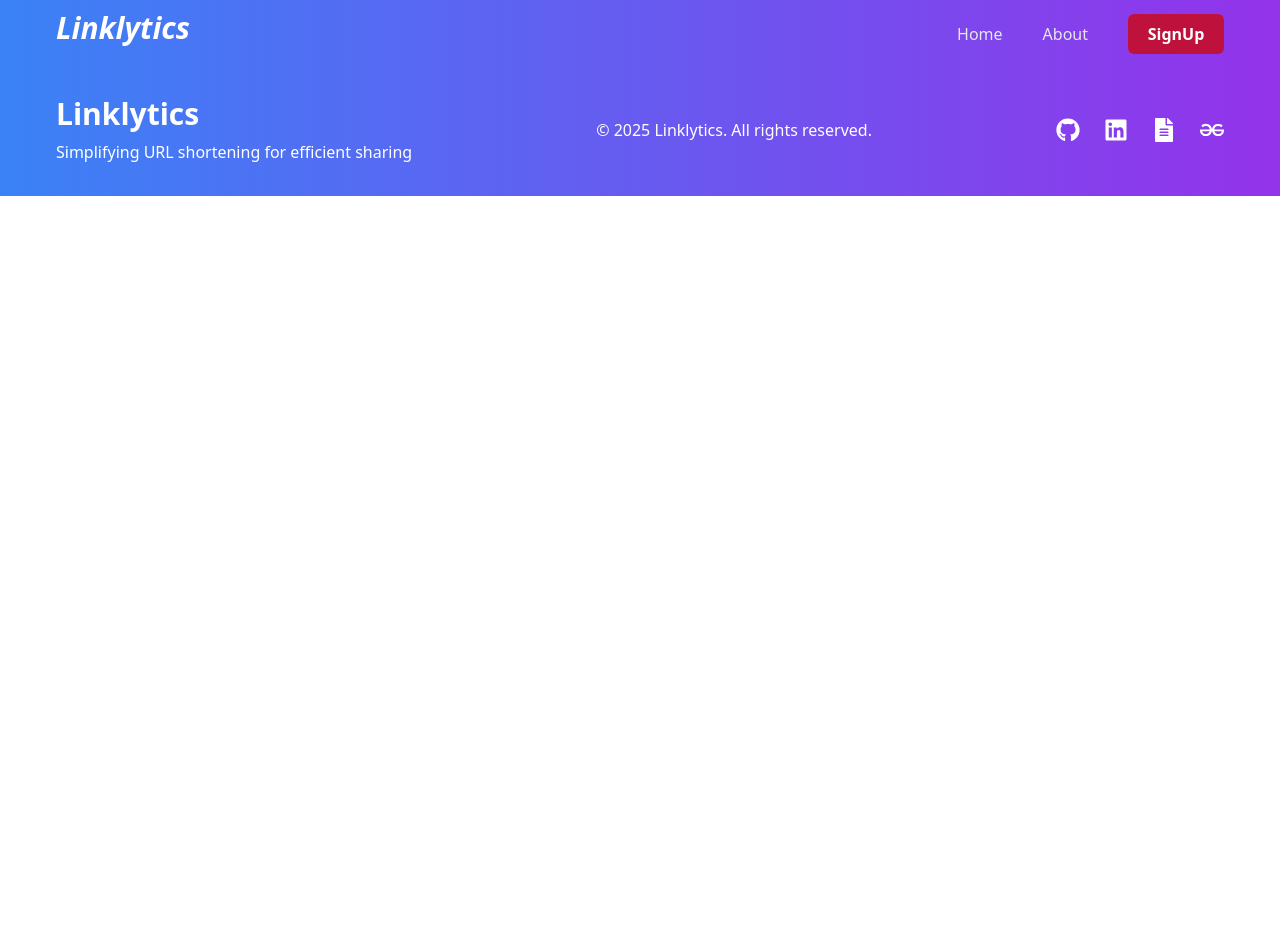
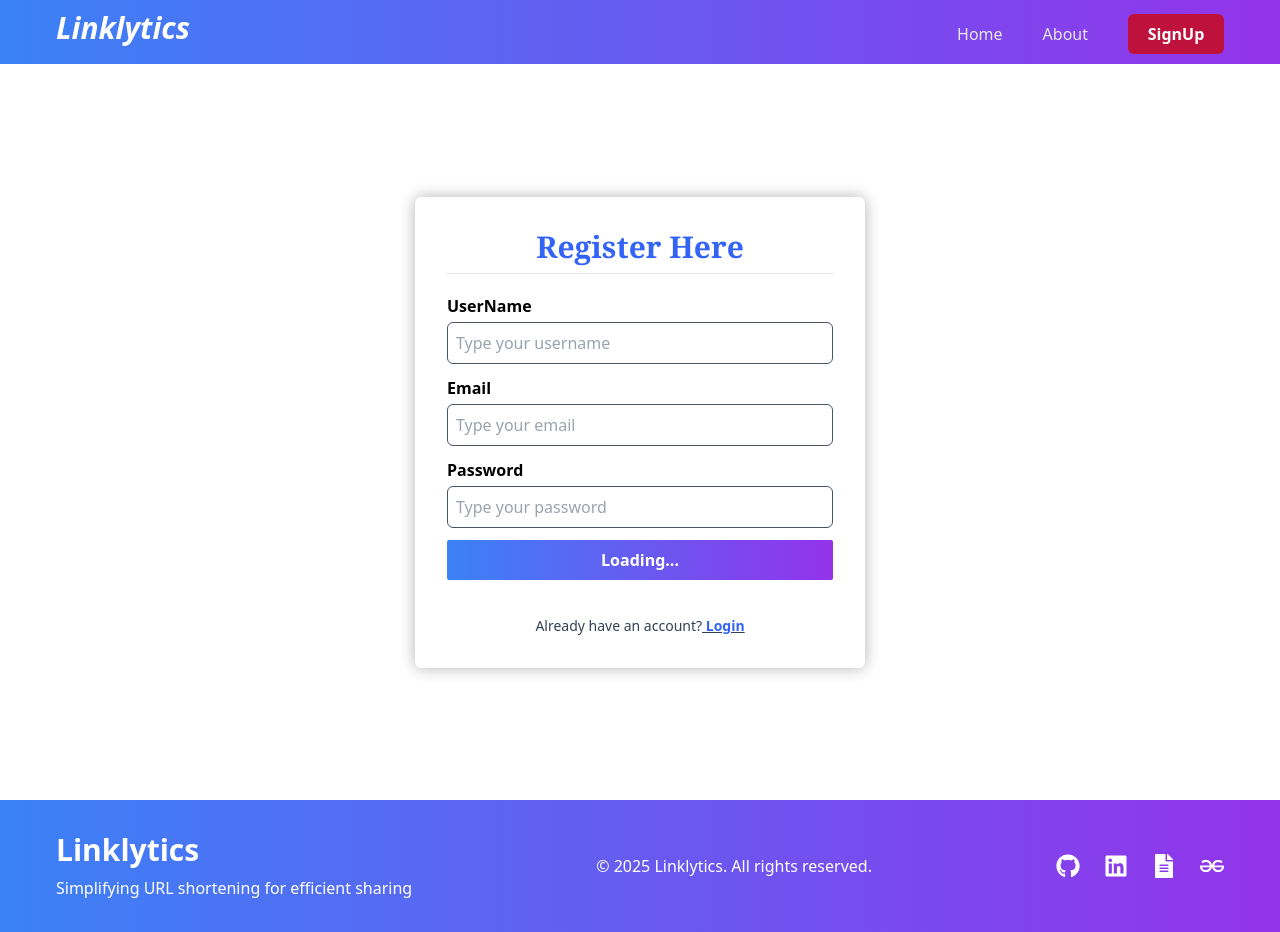
Before and after one commit to Ranjith-singh/Shortify, a React (Vite) app in the folder url-shortner-React/: page /register in a window 1280 px wide. Before the commit the page ends 800 px from the top, so only its background shows below. Built offline with nearby package versions, Linux system fonts and the light colour scheme.

Commit message:
added custom textfield and registerPage

```diff
--- a/url-shortner-React/package.json
+++ b/url-shortner-React/package.json
@@ -13,6 +13,7 @@
     "motion": "^12.4.10",
     "react": "^19.0.0",
     "react-dom": "^19.0.0",
+    "react-hook-form": "^7.54.2",
     "react-icons": "^5.5.0",
     "react-router-dom": "^7.2.0"
   },
--- a/url-shortner-React/src/App.jsx
+++ b/url-shortner-React/src/App.jsx
@@ -4,6 +4,7 @@
 import AboutPage from './components/AboutPage'
 import NavBar from './components/NavBar'
 import Footer from './components/Footer'
+import RegisterPage from './components/RegisterPage'
 
 function App() {
   return (
@@ -13,6 +14,7 @@
         <Routes>
           <Route path='/' element={<LandingPage/>}/>
           <Route path='/about' element={<AboutPage/>}/>
+          <Route path='/register' element={<RegisterPage/>}/>
         </Routes>
         <Footer/>
       </Router>
--- a/url-shortner-React/src/components/NavBar.jsx
+++ b/url-shortner-React/src/components/NavBar.jsx
@@ -45,7 +45,7 @@
               About
             </Link>
           </li>
-            <Link to="">
+            <Link to="/register">
               <li className=" sm:ml-0 -ml-1 bg-rose-700 text-white  cursor-pointer w-24 text-center font-semibold px-2 py-2 rounded-md  hover:text-slate-300   transition-all duration-150">
                 SignUp
               </li>
--- /dev/null
+++ b/url-shortner-React/src/components/RegisterPage.jsx
@@ -0,0 +1,95 @@
+import React, { useState } from 'react'
+import { useForm } from 'react-hook-form'
+import TextField from './TextField';
+import { Link, useNavigate } from 'react-router-dom';
+
+const RegisterPage = () => {
+    const navigate = useNavigate();
+    const [loader, setLoader] = useState('false');
+
+    const {
+        register,
+        handleSubmit,
+        reset,
+        formState: {errors}
+    } = useForm({
+        defaultValues: {
+            username: "",
+            email: "",
+            password: "",
+        },
+        mode: "onTouched",
+    });
+
+    const registerHandler = async(data) =>{
+        setLoader(true);
+    };
+
+    return (
+        <div
+            className='min-h-[calc(100vh-64px)] flex justify-center items-center'>
+            <form onSubmit={handleSubmit(registerHandler)}
+                className="sm:w-[450px] w-[360px]  shadow-custom py-8 sm:px-8 px-4 rounded-md">
+                <h1 className="text-center font-serif text-btnColor font-bold lg:text-3xl text-2xl">
+                    Register Here
+                </h1>
+
+                <hr className='mt-2 mb-5 text-black'/>
+
+                <div className="flex flex-col gap-3">
+                    <TextField
+                        label="UserName"
+                        required
+                        id="username"
+                        type="text"
+                        message="*Username is required"
+                        placeholder="Type your username"
+                        register={register}
+                        errors={errors}
+                    />
+
+                    <TextField
+                        label="Email"
+                        required
+                        id="email"
+                        type="email"
+                        message="*Email is required"
+                        placeholder="Type your email"
+                        register={register}
+                        errors={errors}
+                    />
+
+                    <TextField
+                        label="Password"
+                        required
+                        id="password"
+                        type="password"
+                        message="*Password is required"
+                        placeholder="Type your password"
+                        register={register}
+                        min={6}
+                        errors={errors}
+                    />
+                </div>
+
+                <button
+                    disabled={loader}
+                    type='submit'
+                    className='bg-customRed font-semibold text-white  bg-custom-gradient w-full py-2 hover:text-slate-400 transition-colors duration-100 rounded-sm my-3'>
+                    {loader ? "Loading..." : "Register"}
+                </button>
+
+                <p className='text-center text-sm text-slate-700 mt-6'>
+                    Already have an account?
+                    <Link
+                        className='font-semibold underline hover:text-black'
+                        to="/login">
+                            <span className='text-btnColor'> Login</span>
+                    </Link>
+                </p>
+            </form>
+        </div>
+      )
+}
+
+export default RegisterPage
--- /dev/null
+++ b/url-shortner-React/src/components/TextField.jsx
@@ -0,0 +1,63 @@
+const TextField = ({
+    label,
+    id,
+    type,
+    errors,
+    register,
+    required,
+    message,
+    className,
+    min,
+    value,
+    placeholder,
+  }) => {
+    return (
+      <div className="flex flex-col gap-1">
+        <label
+          htmlFor={id}
+          className={`${className ? className : ""} font-semibold text-md  `}
+        >
+          {label}
+        </label>
+
+        <input
+          type={type}
+          id={id}
+          placeholder={placeholder}
+          className={`${
+            className ? className : ""
+          } px-2 py-2 border   outline-none bg-transparent  text-slate-700 rounded-md ${
+            errors[id]?.message ? "border-red-500" : "border-slate-600"
+          }`}
+          {...register(id, {
+            required: { value: required, message },
+            minLength: min
+              ? { value: min, message: "Minimum 6 character is required" }
+              : null,
+
+            pattern:
+              type === "email"
+                ? {
+                    value: /^[a-zA-Z0-9]+@(?:[a-zA-Z0-9]+\.)+com+$/,
+                    message: "Invalid email",
+                  }
+                : type === "url"
+                ? {
+                    value:
+                      /^(https?:\/\/)?(([a-zA-Z0-9\u00a1-\uffff-]+\.)+[a-zA-Z\u00a1-\uffff]{2,})(:\d{2,5})?(\/[^\s]*)?$/,
+                    message: "Please enter a valid url",
+                  }
+                : null,
+          })}
+        />
+
+        {errors[id]?.message && (
+          <p className="text-sm font-semibold text-red-600 mt-0">
+            {errors[id]?.message}*
+          </p>
+        )}
+      </div>
+    );
+  };
+
+  export default TextField;
```
Also changed, not shown: 1 other file (tests, documents, lock files or other folders).
